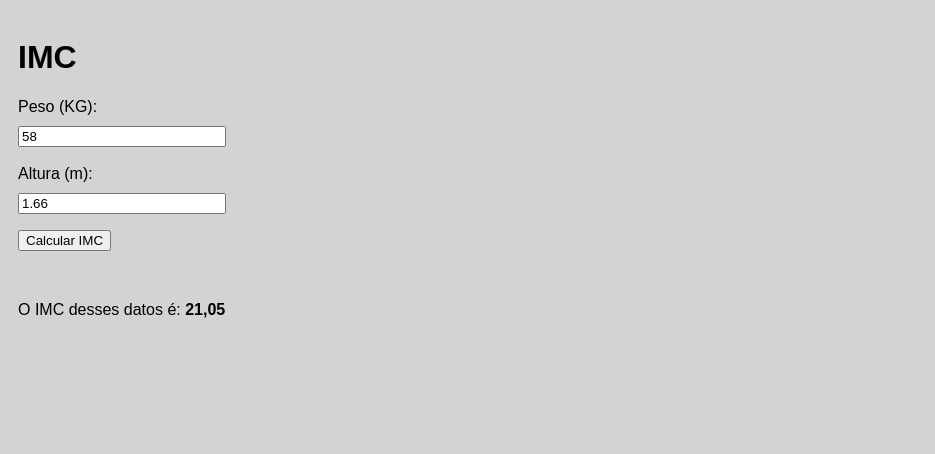
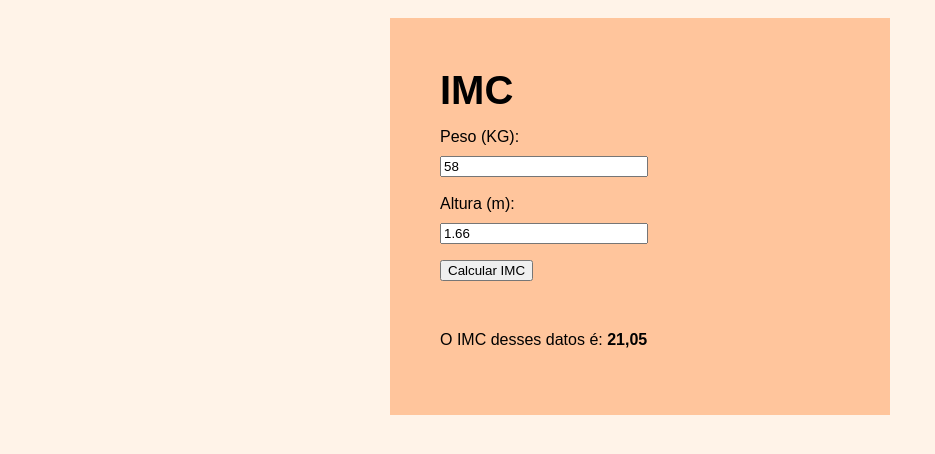
Before and after one commit to camiladiles/lookYourIMC, a plain HTML site: page index.html in a window 1280 px wide. Shown: the whole page, without its empty margins (0-935 px from the left). Drawn offline with Linux system fonts and the light colour scheme.

Commit message:
change colors commit

```diff
--- a/css/style.css
+++ b/css/style.css
@@ -1,11 +1,17 @@
 body {
     padding: 10px;
-    font-family: Arial, Helvetica, sans-serif;
-    background-color: lightgray;
+    font-family: sans-serif;
+    background-color: rgb(255, 243, 232);
   }
 
   #paragrafe-result {
     margin-top: 50px;
+  }
+
+  h1 {
+    font-size: 40px;
+    margin-top: 0;
+    margin-bottom: 15px;
   }
 
   input {
@@ -16,3 +22,12 @@ body {
   label {
     font-family: fantasy;
   }
+
+  .color-imc {
+    width: 50%;
+    background-color: rgba(255, 152, 83, 0.5);
+    margin-left: auto;
+    margin-right: auto;
+    padding: 50px;
+    max-width: 400px;
+  }
--- a/index.html
+++ b/index.html
@@ -10,6 +10,7 @@
     <title>IMC</title>
   </head>
   <body>
+    <div class="color-imc">
     <h1>IMC</h1>
 
 
@@ -26,5 +27,6 @@
     <p id="paragrafe-result"> O IMC desses datos é: <strong id="imc-result"></strong></div></p>
 
     <script defer src="./js/script.js"></script>
+    </div>
   </body>
 </html>
```
